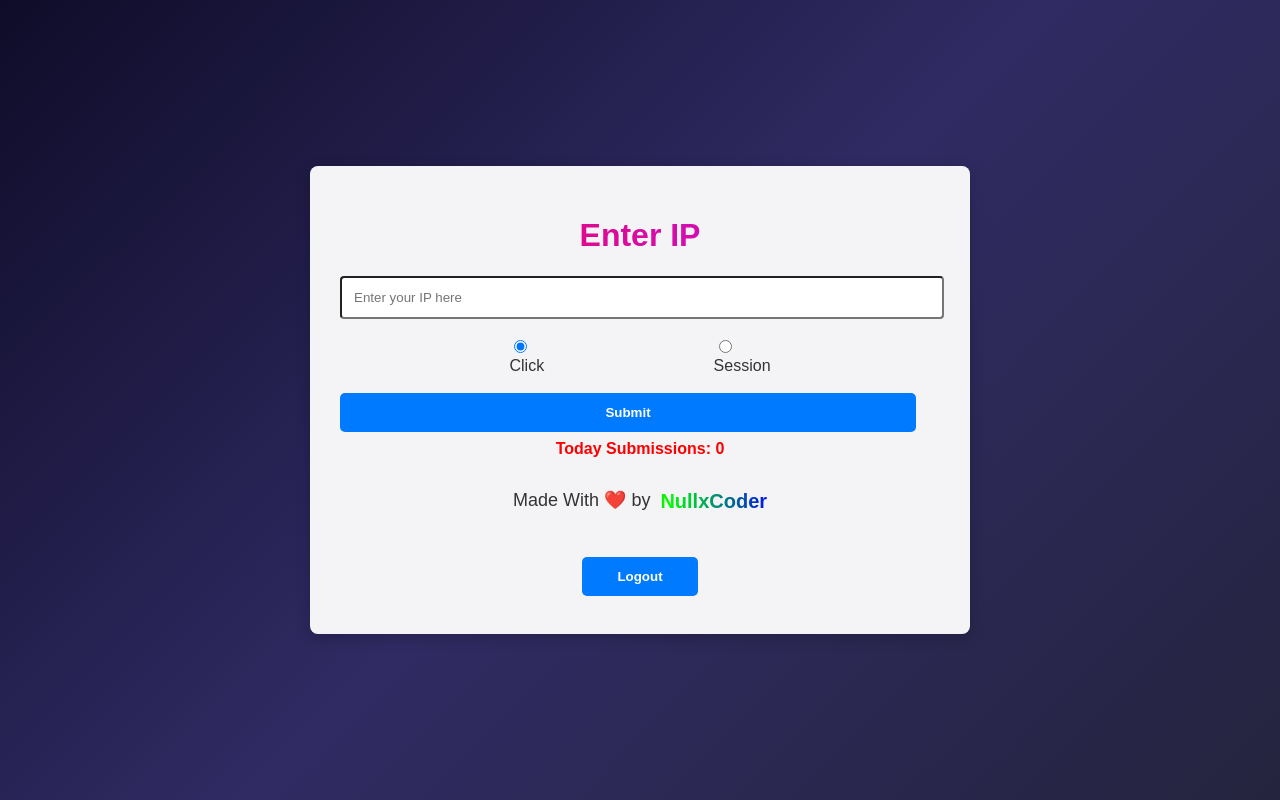
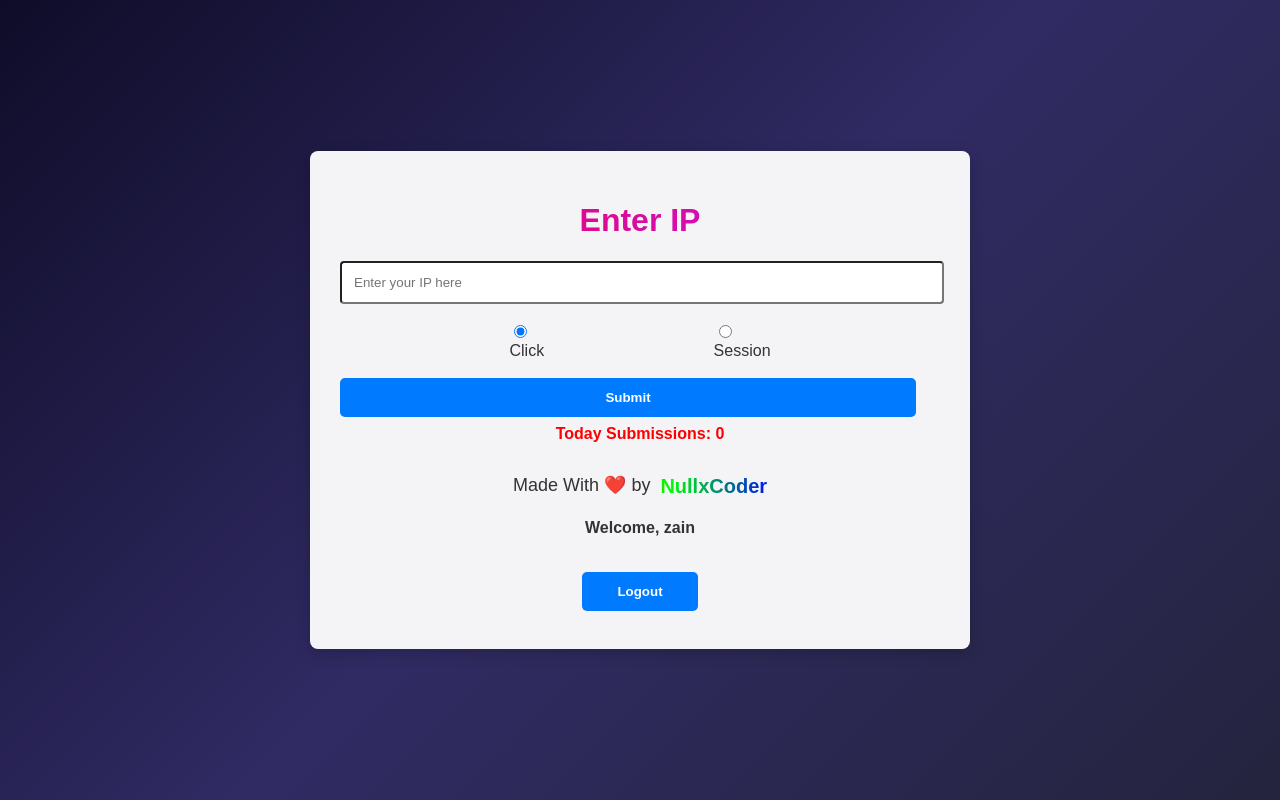
Before and after one commit to MahrZain/rah2234x-4, a Django app: page / in a window 1280 px wide. Run offline with Django 5.2, Linux system fonts and the light colour scheme; a user stored in the database is signed in.

Commit message:
greeting

```diff
--- a/seo/views.py
+++ b/seo/views.py
@@ -8,7 +8,7 @@
 @login_required(login_url='login')
 def home(request):
     if request.user.is_authenticated:
-        return render(request, 'home.html')
+        return render(request, 'home.html', {'user': request.user})
     else:
         return render(request, 'login.html')
 
--- a/templates/home.html
+++ b/templates/home.html
@@ -135,7 +135,7 @@
             width: 9vw;
         }
         .log-out{
-            margin-top:6%;
+            margin-top:1%;
         }
         .log-out a{
             text-decoration: none;
@@ -233,6 +233,7 @@
             }
         }
 
+
     </style>
 </head>
 <body>
@@ -268,6 +269,9 @@
                 <div style="font-size: large; margin-right: 10px;">Made With ❤️ by</div>
                 <a style="text-decoration: none;" href="https://linktr.ee/nullxco"><div class="nc-animated-title">NullxCoder</div></a>
             </div>
+            <div class="container nc2">
+                <h4>Welcome, {{ user.name|default:user.username|default:"Guest" }}</h4>
+            </div>
             <div class="container log-out">
                 <a href="{% url 'logout-user' %}"><button  type="button" class="btn btn-warning">Logout</button></a>
             </div>
```
Also changed, not shown: db.sqlite3.
